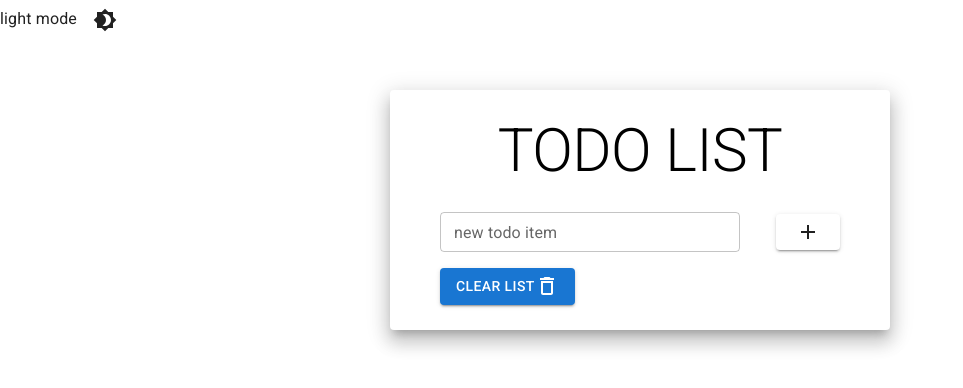
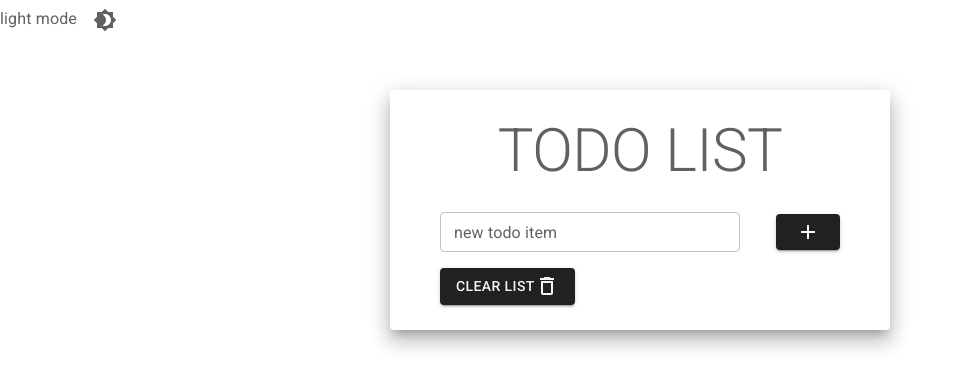
Before and after one commit to stepanencode/todo-react-ts, a React (Vite) app: page / in a window 1280 px wide. Shown: the top 388 px of the page, without its empty margins (0-963 px from the left). Built offline with nearby package versions, Linux system fonts and the light colour scheme.

Commit message:
fix color theme

```diff
--- a/src/AddItemForm.tsx
+++ b/src/AddItemForm.tsx
@@ -61,7 +61,7 @@ export default function AddItemForm({ onAddItems }: { onAddItems: AddItem }) {
           <Button
             type='submit'
             variant='contained'
-            sx={{ bgcolor: 'background.default', color: 'text.primary' }}
+            // sx={{ bgcolor: 'background.default', color: 'text.primary' }}
           >
             <AddIcon />
           </Button>
--- a/src/App.tsx
+++ b/src/App.tsx
@@ -74,9 +74,7 @@ function App() {
           sx={{ marginBottom: '25px' }}
         >
           <Grid item>
-            <Typography variant='h2' sx={{ color: 'black' }}>
-              TODO LIST
-            </Typography>
+            <Typography variant='h2'>TODO LIST</Typography>
           </Grid>
         </Grid>
         <Grid container spacing={0} direction='column' alignItems='center'>
--- a/src/Theme.tsx
+++ b/src/Theme.tsx
@@ -1,16 +1,7 @@
 import { useState, useMemo, createContext } from 'react'
 import { ThemeProvider, createTheme } from '@mui/material/styles'
+import { amber, yellow, grey } from '@mui/material/colors'
 import App from './App'
-
-declare module '@mui/material/styles' {
-  interface Palette {
-    custom: Palette['primary']
-  }
-
-  interface PaletteOptions {
-    ochre?: PaletteOptions['primary']
-  }
-}
 
 export const ColorModeContext = createContext({
   toggleColorMode: () => {},
@@ -32,12 +23,37 @@ export default function ToggleColorMode() {
       createTheme({
         palette: {
           mode,
-          ochre: {
-            main: mode === 'light' ? '#E9DB5D' : '#A29415',
-            light: '#E9DB5D',
-            dark: '#A29415',
-            contrastText: '#242105',
-          },
+          ...(mode === 'light'
+            ? {
+                primary: {
+                  main: grey[900],
+                  light: grey[100],
+                  dark: grey[600],
+                  contrastText: grey[100],
+                },
+                divider: grey[300],
+                text: {
+                  primary: grey[700],
+                  secondary: grey[700],
+                },
+              }
+            : {
+                primary: {
+                  main: grey[500],
+                  light: yellow[100],
+                  dark: amber[400],
+                  contrastText: yellow[100],
+                },
+                divider: grey[700],
+                background: {
+                  default: grey[900],
+                  paper: grey[900],
+                },
+                text: {
+                  primary: yellow[100],
+                  secondary: yellow[100],
+                },
+              }),
         },
       }),
     [mode]
--- a/src/TodoList.tsx
+++ b/src/TodoList.tsx
@@ -32,7 +32,6 @@ export default function TodoList({
       <Button
         onClick={onClearList}
         variant='contained'
-        // color='ochre'
         sx={{
           marginLeft: '25px',
         }}
```
